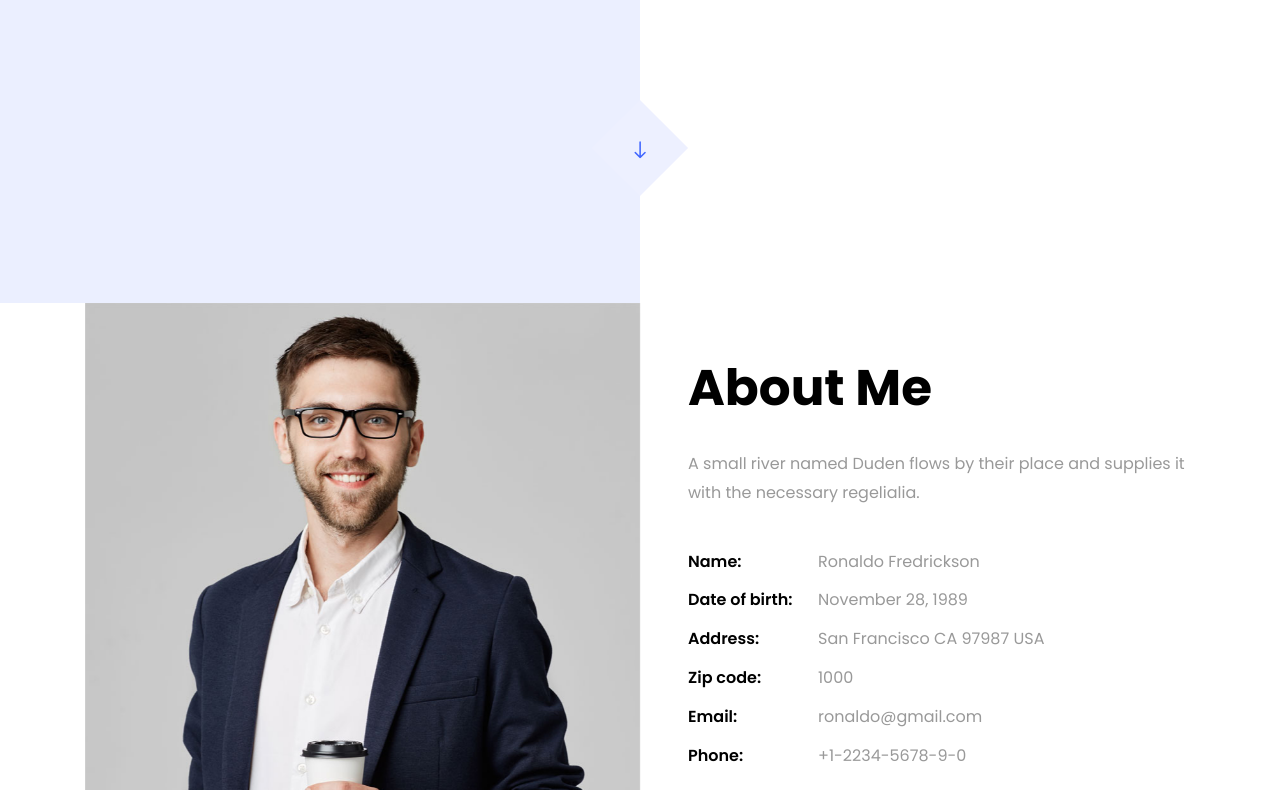
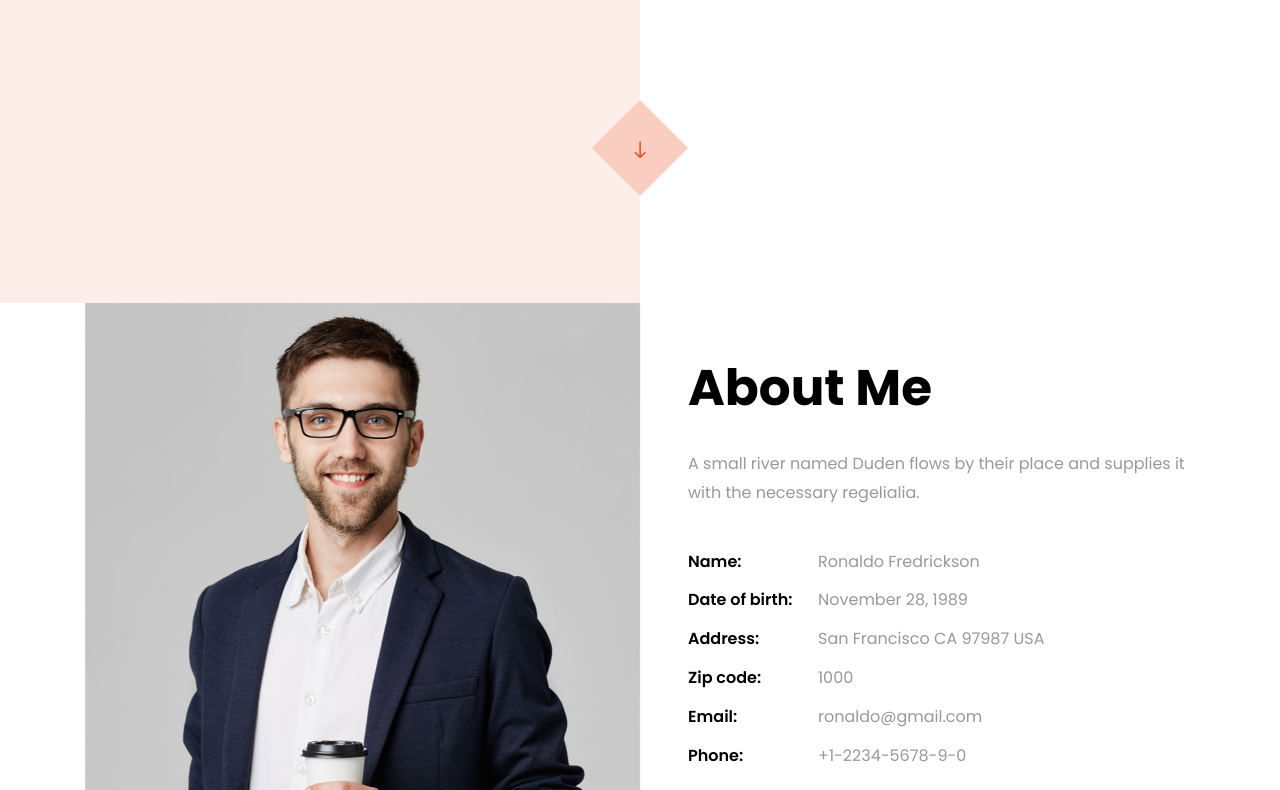
Before and after one commit to chets619/chets619.github.io, a plain HTML site: page index.html in a window 1280 px wide. Shown: the part 497-1287 px from the top of the page. Drawn offline with Linux system fonts and the light colour scheme; files whose address does not match are found by name.

Commit message:
initial change

```diff
--- a/scss/style.scss
+++ b/scss/style.scss
@@ -7,7 +7,7 @@ $white: #fff;
 $black: #000000;
 $darken: #232931;
 
-$primary: #3e64ff;
+$primary: #eb4f20;
 $secondary: #a0f669;
 
 
```
Also changed, not shown: css/style.css, 2 other files.
